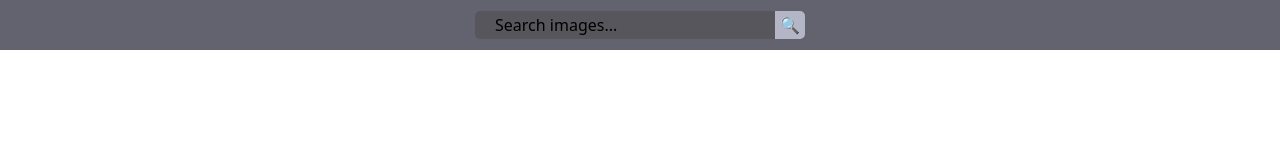
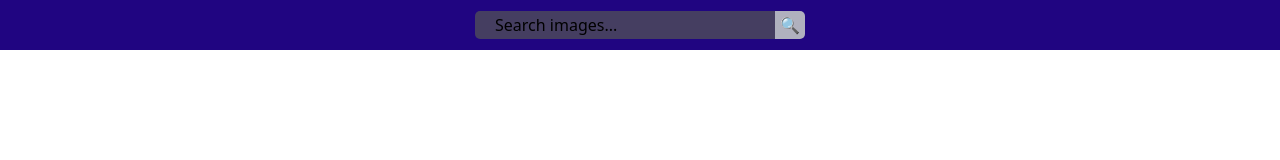
Before and after one commit to maksym-bernatskyi/goit-js-hw-11, a website built with Parcel: page src/index.html in a window 1280 px wide. Built offline with nearby package versions, Linux system fonts and the light colour scheme; what simplelightbox would draw is missing.

Commit message:
commit 8

```diff
--- a/src/sass/_example.scss
+++ b/src/sass/_example.scss
@@ -40,7 +40,7 @@ b {
   justify-content: center;
   align-items: center;
   height: 50px;
-  background-color: rgb(98, 99, 110);
+  background-color: rgb(32, 5, 129);
 
   &__btn {
     border: none;
@@ -48,11 +48,11 @@ b {
     border-bottom-right-radius: 5px;
     padding: 5px;
     cursor: pointer;
-    background-color: rgb(180, 182, 199);
+    background-color: rgb(176, 177, 190);
   }
 
   &__btn:hover {
-    background-color: rgb(133, 134, 141);
+    background-color: rgb(129, 131, 145);
     color: #000;
   }
 }
@@ -76,7 +76,7 @@ b {
 }
 
 .info {
-  background-color: rgb(227, 237, 253);
+  background-color: rgb(217, 224, 234);
   display: flex;
   justify-content: center;
   box-shadow: 0px 1px 1px 0px rgba(0, 0, 0, 0.2);
```
